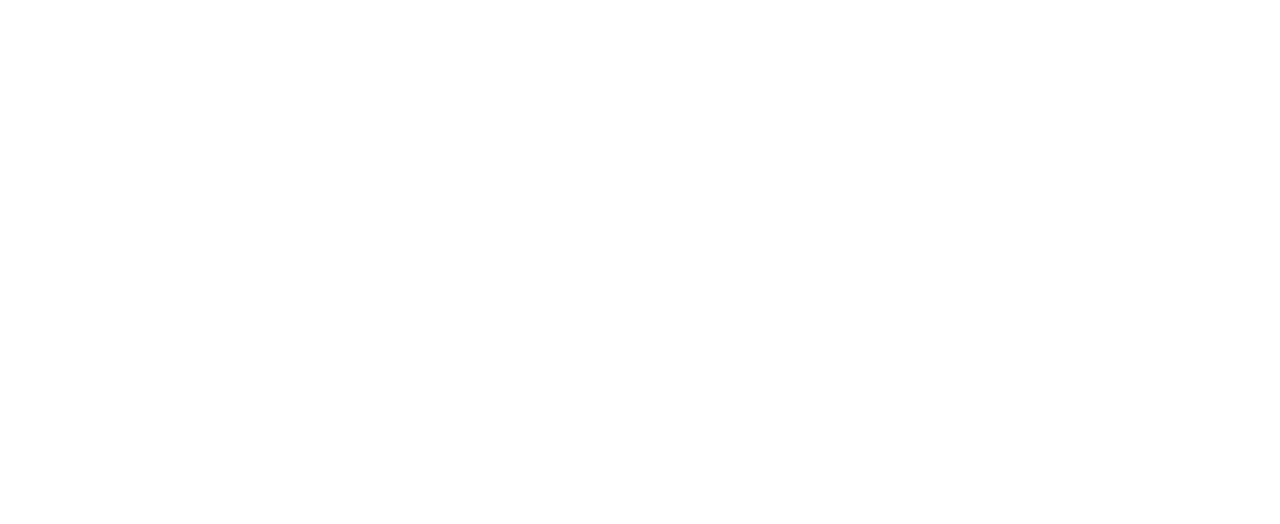
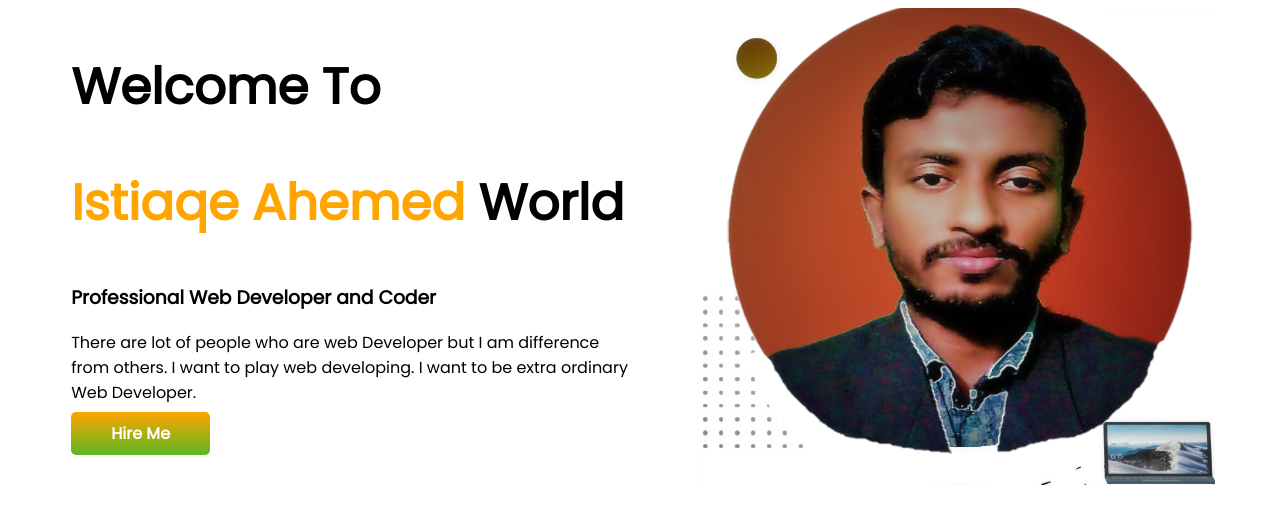
Before and after one commit to IstiaqeAhmed/developer-portfolio, a plain HTML site: page index.html in a window 1280 px wide. Drawn offline with Linux system fonts and the light colour scheme.

Commit message:
1st part complete

```diff
--- a/index.html
+++ b/index.html
@@ -6,12 +6,30 @@
     <meta http-equiv="X-UA-Compatible" content="IE=edge">
     <meta name="viewport" content="width=device-width, initial-scale=1.0">
     <title>Portfolio</title>
+    <link rel="preconnect" href="https://fonts.googleapis.com">
+    <link rel="preconnect" href="https://fonts.gstatic.com" crossorigin>
+    <link href="https://fonts.googleapis.com/css2?family=Poppins&display=swap" rel="stylesheet">
     <link rel="shortcut icon" href="grid 1.png" type="image/x-icon">
     <link rel="stylesheet" href="style.css">
 </head>
 
 <body>
-
+    <section>
+        <div class="half-width">
+            <h1>Welcome To</h1>
+            <h1> <span class="colourfull-name">Istiaqe Ahemed </span> World</h1>
+            <h3>Professional Web Developer and Coder</h3>
+            <p>There are lot of people who are web Developer but I am difference from others. I want to play web
+                developing.
+                I
+                want to be extra ordinary Web Developer.</p>
+            <a class="link-button" target="blank"
+                href="https://www.linkedin.com/my-items/saved-jobs/?cardType=APPLIED">Hire Me</a>
+        </div>
+        <div class="half-width">
+            <img src="images/Untitled.png" alt="">
+        </div>
+    </section>
 </body>
 
 </html>
--- a/style.css
+++ b/style.css
@@ -0,0 +1,27 @@
+body{
+    font-family: 'Poppins', sans-serif;
+}
+h1{
+    font-size: 50px;
+}
+.colourfull-name{
+    color: orange;
+}
+section{
+    display: flex;
+}
+.half-width{
+    width: 50%;
+    padding-left: 5%;
+}
+.half-width img{
+    width: 90%;
+}
+.link-button{
+    text-decoration: none;
+    background-image: linear-gradient(orange, rgb(94, 182, 35));
+    padding: 10px 40px;
+    color: white;
+    font-weight: 700;
+    border-radius: 5px;
+}
```
